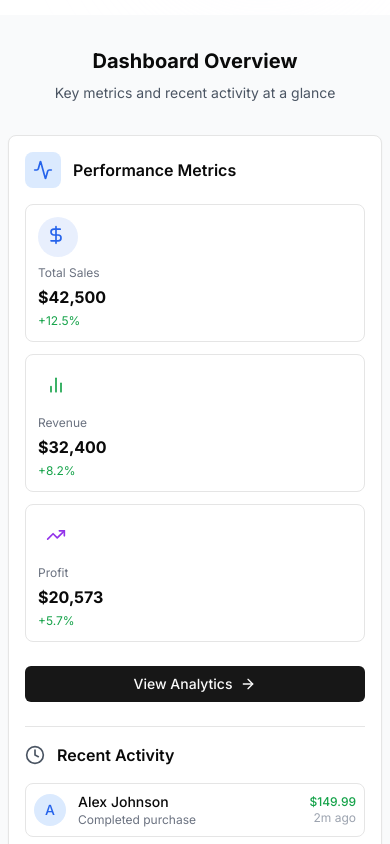
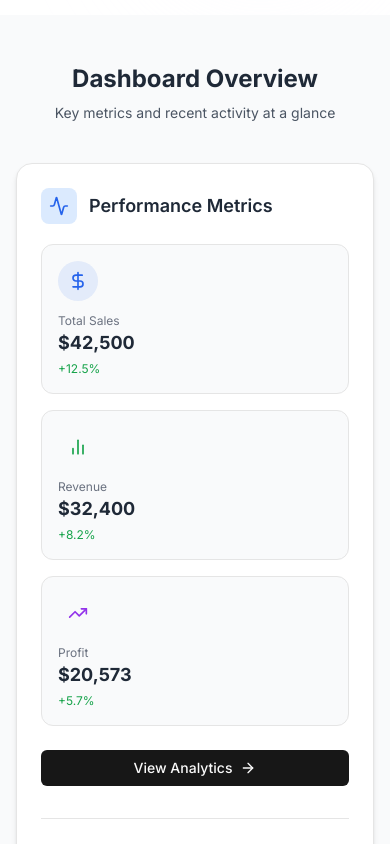
Before and after one commit to YasserEsam/Elevate-soft, a Next.js app: page / in a window 390 px wide. Shown: the part 2540-3384 px from the top of the page. Built offline with nearby package versions, Linux system fonts and the light colour scheme.

Commit message:
fix : responsive desing

```diff
--- a/components/sections/Analytics.tsx
+++ b/components/sections/Analytics.tsx
@@ -2,7 +2,14 @@
 
 import { Card } from "@/components/ui/card";
 import { Button } from "@/components/ui/button";
-import { ArrowRight, Activity, BarChart2, Clock, TrendingUp, DollarSign } from "lucide-react";
+import {
+  ArrowRight,
+  Activity,
+  BarChart2,
+  Clock,
+  TrendingUp,
+  DollarSign
+} from "lucide-react";
 import { motion } from "framer-motion";
 
 const stats = [
@@ -20,47 +27,48 @@ const activities = [
 
 export default function Analytics() {
   return (
-    <section className="py-8 bg-gray-50">
-      <div className="container lg:px-4 px-2 mx-auto">
+    <section className="py-12 bg-gray-50">
+      <div className="container mx-auto lg:px-24 px-4 ">
         {/* Header */}
-        <div className="text-center mb-8">
+        <div className="text-center mb-10">
           <motion.h2
-            className="text-xl md:text-2xl font-bold mb-2"
+            className="text-2xl md:text-3xl font-bold text-gray-800"
             initial={{ opacity: 0, y: -10 }}
             animate={{ opacity: 1, y: 0 }}
+            transition={{ duration: 0.4 }}
           >
             Dashboard Overview
           </motion.h2>
-          <p className="text-gray-600 text-sm md:text-base">
+          <p className="text-gray-600 text-sm md:text-base mt-2">
             Key metrics and recent activity at a glance
           </p>
         </div>
 
         {/* Main Card */}
-        <Card className="p-4 md:p-6 sm:p-2 shadow-sm">
-          <div className="flex flex-col lg:flex-row gap-6">
+        <Card className="p-6 shadow-md bg-white rounded-2xl">
+          <div className="flex flex-col lg:flex-row gap-8">
             {/* Stats Section */}
             <div className="flex-1">
-              <div className="flex items-center gap-3 mb-4">
+              <div className="flex items-center gap-3 mb-5">
                 <div className="p-2 bg-blue-100 rounded-lg">
                   <Activity className="h-5 w-5 text-blue-600" />
                 </div>
-                <h3 className="font-semibold">Performance Metrics</h3>
+                <h3 className="text-lg font-semibold text-gray-800">Performance Metrics</h3>
               </div>
 
-              <div className="grid grid-cols-1 sm:grid-cols-3 gap-3 mb-6">
+              <div className="grid grid-cols-1 sm:grid-cols-3 gap-4 mb-6">
                 {stats.map((stat) => (
                   <motion.div
                     key={stat.id}
-                    className="p-3 bg-white rounded-lg border"
+                    className="p-4 bg-gray-50 rounded-xl border hover:shadow transition duration-200"
                     whileHover={{ y: -2 }}
                   >
-                    <div className={`p-2 w-10 h-10 rounded-full ${stat.color.replace('text','bg')} bg-opacity-10 mb-2`}>
+                    <div className={`p-2 w-10 h-10 rounded-full ${stat.color.replace("text", "bg")} bg-opacity-10 mb-3 flex items-center justify-center`}>
                       <stat.icon className={`h-5 w-5 ${stat.color}`} />
                     </div>
                     <p className="text-xs text-gray-500">{stat.label}</p>
-                    <p className="font-bold my-1">{stat.value}</p>
-                    <p className={`text-xs ${stat.change.startsWith('+') ? 'text-green-600' : 'text-red-600'}`}>
+                    <p className="text-lg font-bold text-gray-800">{stat.value}</p>
+                    <p className={`text-xs mt-1 ${stat.change.startsWith("+") ? "text-green-600" : "text-red-600"}`}>
                       {stat.change}
                     </p>
                   </motion.div>
@@ -73,28 +81,30 @@ export default function Analytics() {
             </div>
 
             {/* Activity Section */}
-            <div className="flex-1 border-t lg:border-t-0 lg:border-l pt-4 lg:pt-0 lg:pl-6">
-              <div className="flex items-center gap-3 mb-4">
+            <div className="flex-1 border-t lg:border-t-0 lg:border-l pt-6 lg:pt-0 lg:pl-6">
+              <div className="flex items-center gap-3 mb-5">
                 <Clock className="h-5 w-5 text-gray-600" />
-                <h3 className="font-semibold">Recent Activity</h3>
+                <h3 className="text-lg font-semibold text-gray-800">Recent Activity</h3>
               </div>
 
-              <div className="space-y-2">
+              <div className="space-y-3">
                 {activities.map((activity) => (
                   <motion.div
                     key={activity.id}
-                    className="flex items-center gap-3 p-2 bg-white rounded-lg border"
-                    whileHover={{ scale: 1.01 }}
+                    className="flex items-center gap-3 p-3 bg-gray-50 rounded-xl border hover:shadow transition duration-200"
+                    whileHover={{ scale: 1.02 }}
                   >
-                    <div className="w-8 h-8 rounded-full bg-blue-100 flex items-center justify-center text-blue-600 text-sm font-medium">
+                    <div className="w-9 h-9 rounded-full bg-blue-100 flex items-center justify-center text-blue-600 text-sm font-semibold uppercase">
                       {activity.user.charAt(0)}
                     </div>
                     <div className="flex-1 min-w-0">
-                      <p className="text-sm font-medium truncate">{activity.user}</p>
+                      <p className="text-sm font-medium text-gray-800 truncate">{activity.user}</p>
                       <p className="text-xs text-gray-500 truncate">{activity.action}</p>
                     </div>
-                    <div className="text-right">
-                      {activity.amount && <p className="text-xs font-medium text-green-600">{activity.amount}</p>}
+                    <div className="text-right whitespace-nowrap">
+                      {activity.amount && (
+                        <p className="text-xs font-medium text-green-600">{activity.amount}</p>
+                      )}
                       <p className="text-xs text-gray-400">{activity.time}</p>
                     </div>
                   </motion.div>
```
